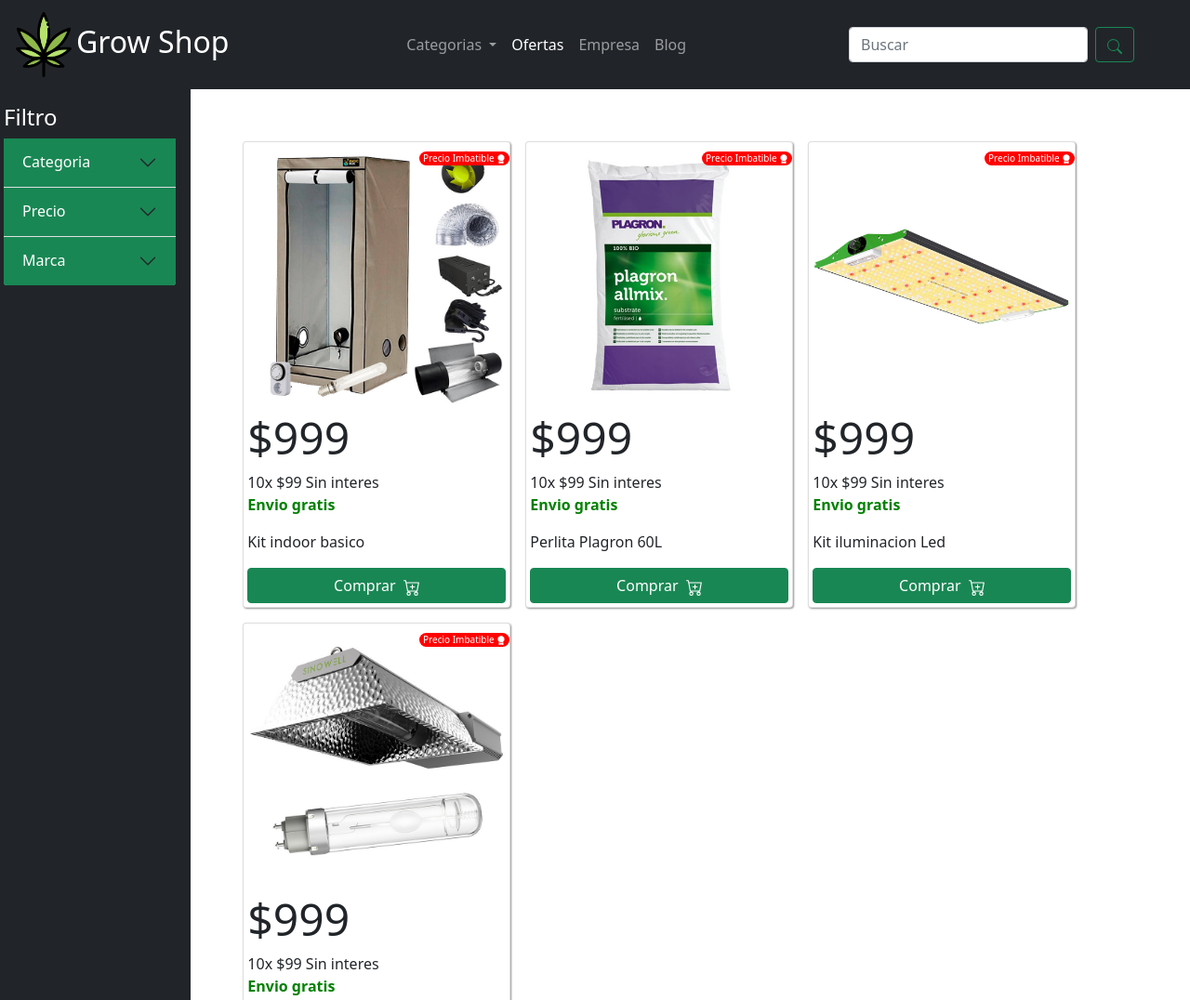
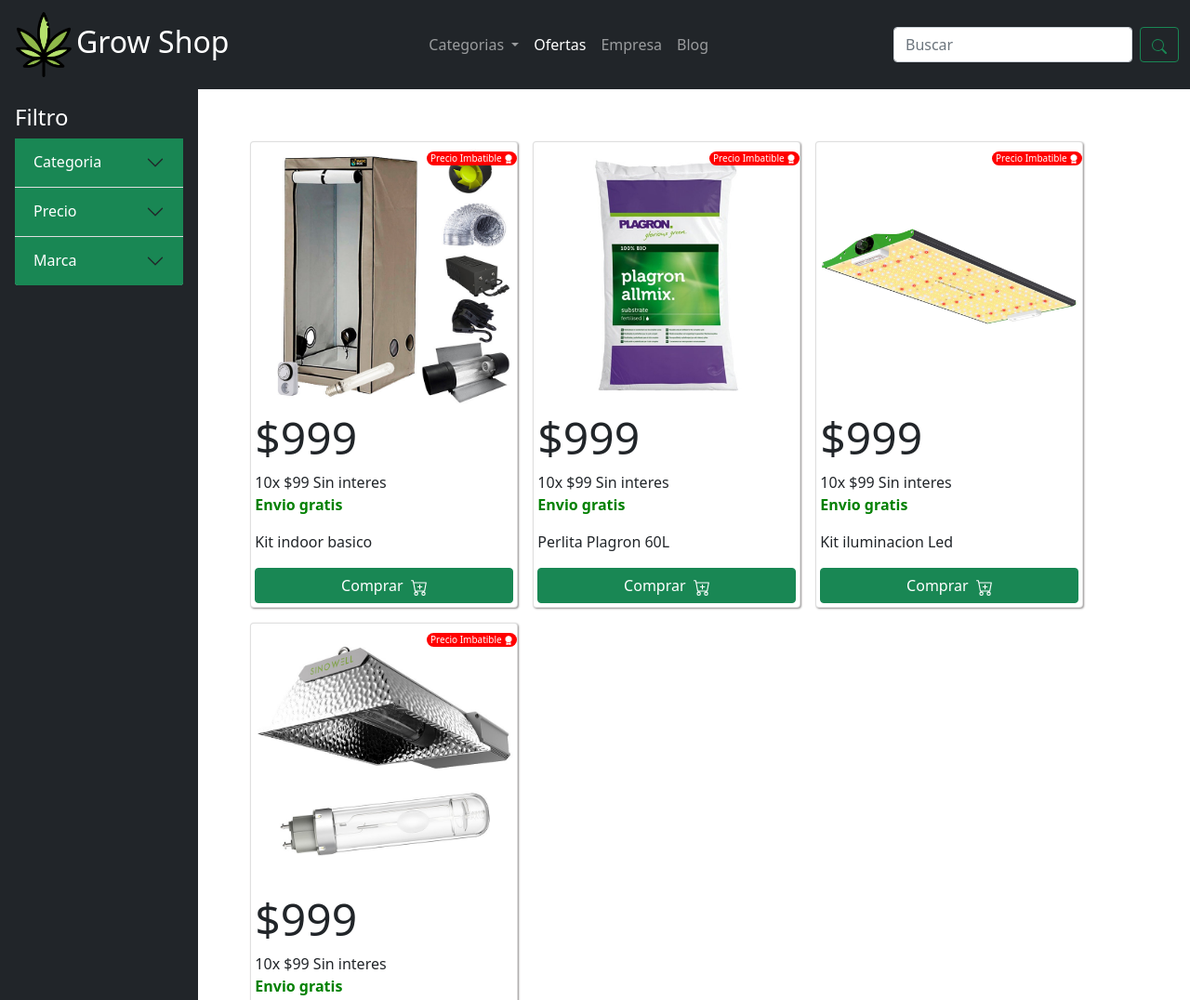
Before and after one commit to marcosc1995/GROWSHOP-BS, a website: page pages/Insumos.html in a window 1280 px wide. Shown: the top 1076 px of the page at 93% size. Drawn offline with nearby package versions, Linux system fonts and the light colour scheme.

Commit message:
corrección margenes filtro

```diff
--- a/pages/Insumos.html
+++ b/pages/Insumos.html
@@ -22,7 +22,7 @@
     <!-- HEADER START -->
     <header>
       <nav class="navbar navbar-expand-lg navbar-dark bg-dark">
-        <div class="container-fluid me-5">
+        <div class="container-fluid">
           <a class="navbar-brand text-white fs-2" href="../index.html">
             <img
               class="logo d-inline-block align-text-center"
@@ -116,7 +116,7 @@
 
     <!-- MAIN START -->
     <main>
-      <div class="row">
+      <div class="row m-0">
         <div class="col-sm-2 bg-dark p-3">
           <h4 class="text-white">Filtro</h4>
           <div class="accordion accordion-flush" id="accordionFlushExample">
```
Also changed, not shown: index.html (+1 -1 lines), pages/blog.html (+1 -1 lines), pages/empresa.html (+1 -1 lines), pages/ofertas.html (+1 -1 lines), pages/paraferlia.html (+2 -2 lines).
